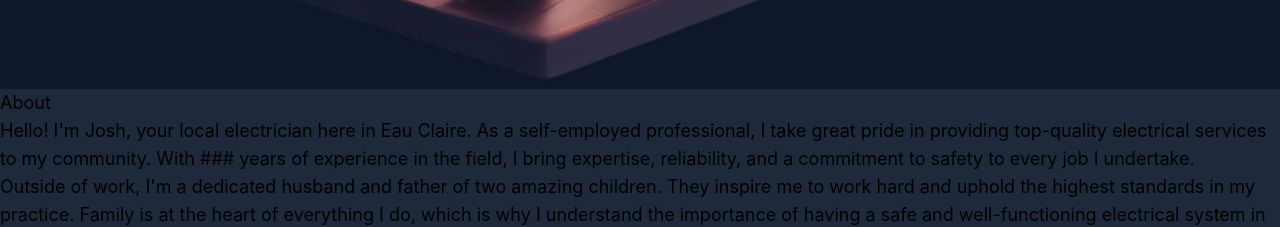
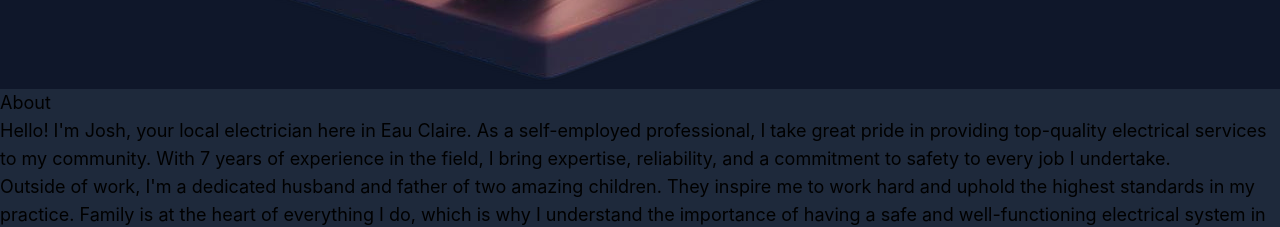
Before and after one commit to JonathanMendler/bridge_creek, a React (Vite) app: page / in a window 1280 px wide. Shown: the part 873-1100 px from the top of the page. Built offline with nearby package versions, Linux system fonts and the light colour scheme; what @material-tailwind/html would draw is missing.

Commit message:
Add About data

```diff
--- a/src/components/About.jsx
+++ b/src/components/About.jsx
@@ -10,8 +10,8 @@ const About = () => {
 
           <p className="pb-5">
             Hello! I'm Josh, your local electrician here in Eau Claire. As a self-employed professional, I take great
-            pride in providing top-quality electrical services to my community. With ### years of experience in the
-            field, I bring expertise, reliability, and a commitment to safety to every job I undertake.
+            pride in providing top-quality electrical services to my community. With 7 years of experience in the field,
+            I bring expertise, reliability, and a commitment to safety to every job I undertake.
           </p>
           <p className="pb-5">
             Outside of work, I'm a dedicated husband and father of two amazing children. They inspire me to work hard
```
Also changed, not shown: src/components/Testimonial.jsx (+0 -8 lines).
